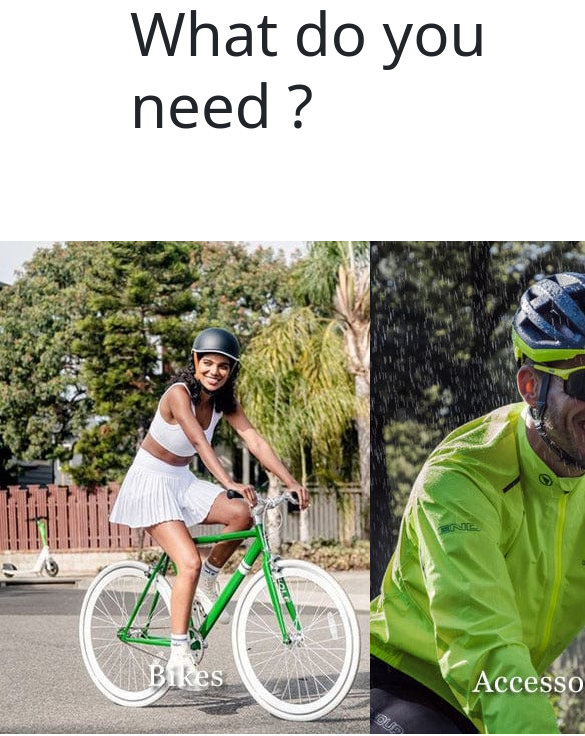
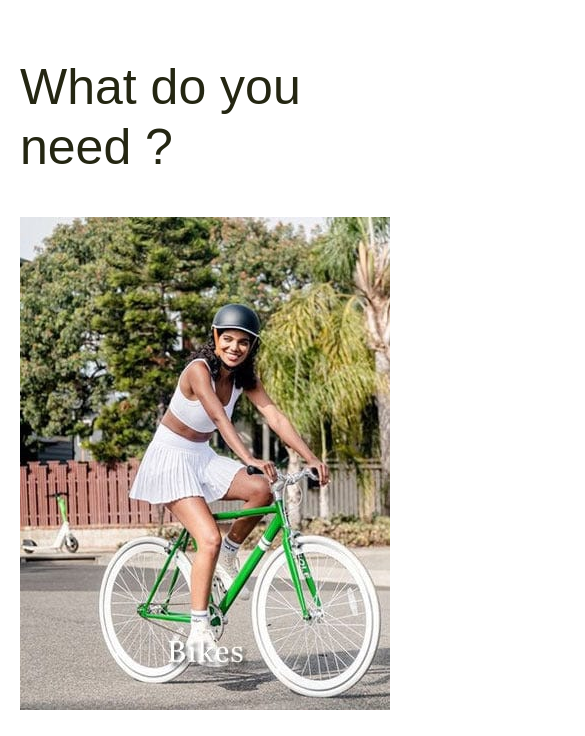
Before and after one commit to valendipe/PreEntrega2-DiPerna, a plain HTML site: page pages/cycle.html in a window 390 px wide. Shown: the part 129-865 px from the top of the page, 585 px wide, since content can reach past the window. Drawn offline with nearby package versions, Linux system fonts and the light colour scheme; a web font is replaced by a local one.

Commit message:
Haciendo responsive

```diff
--- a/scss/components/cycle.scss
+++ b/scss/components/cycle.scss
@@ -1,6 +1,8 @@
+@import '../base/variables';
+@media only screen and (min-width: 980px) {
     .cycle-title {
-    font-family: var(--font-family);
-    color: var(--color-principal);
+        font-family: $font-family;
+        color: $color-principal;
         font-size: 60px;
         position: relative;
         left: 130px;
@@ -19,3 +21,24 @@
         transform: scale(1.2);
         transition: all 1s;
     }
+}
+
+@media only screen and (max-width: 480px) {
+    .cycle-title {
+        font-family: $font-family;
+        color: $color-principal;
+        font-size: 50px;
+        position: relative;
+        top: 60px;
+        left: 20px;
+        display: inline;
+    }
+    .cycle-fotos {
+        margin-top: 100px;
+        position: relative;
+        left: 20px;
+    }
+    .accesorios {
+        margin-bottom: 100px;
+    }
+}
```
Also changed, not shown: css/style.css, 1 other file. Lines whose indentation alone changed are shown as unchanged.
